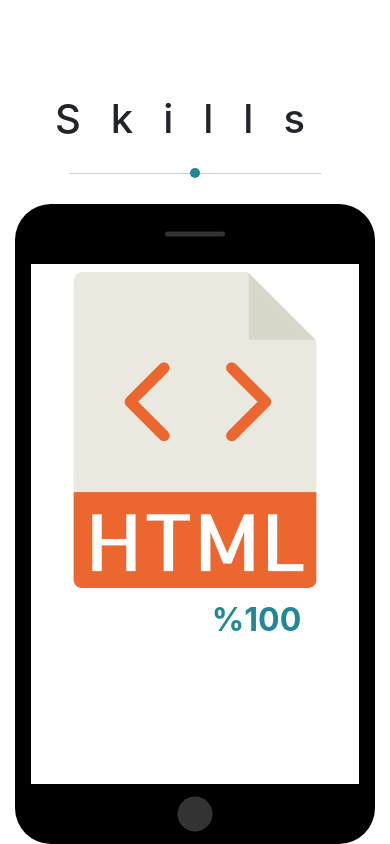
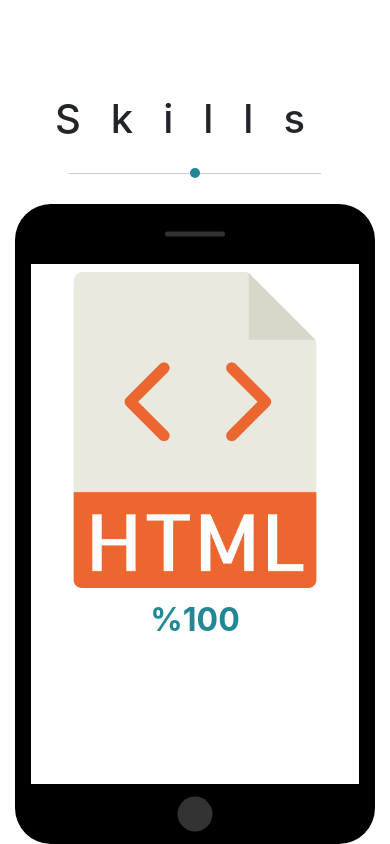
Before and after one commit to mohabElhpashy/Resume, a React (Create React App) app: page /Aboutme in a window 390 px wide. Shown: the part 1299-2143 px from the top of the page. Built offline with nearby package versions, Linux system fonts and the light colour scheme.

Commit message:
edit margin

```diff
--- a/src/Components/AboutMe/AboutMe.css
+++ b/src/Components/AboutMe/AboutMe.css
@@ -121,6 +121,9 @@ div p {
   .ppp {
     text-align: center;
   }
+  .countup {
+    margin-left: 0;
+  }
 
   .skill {
     margin-left: 0;
```
